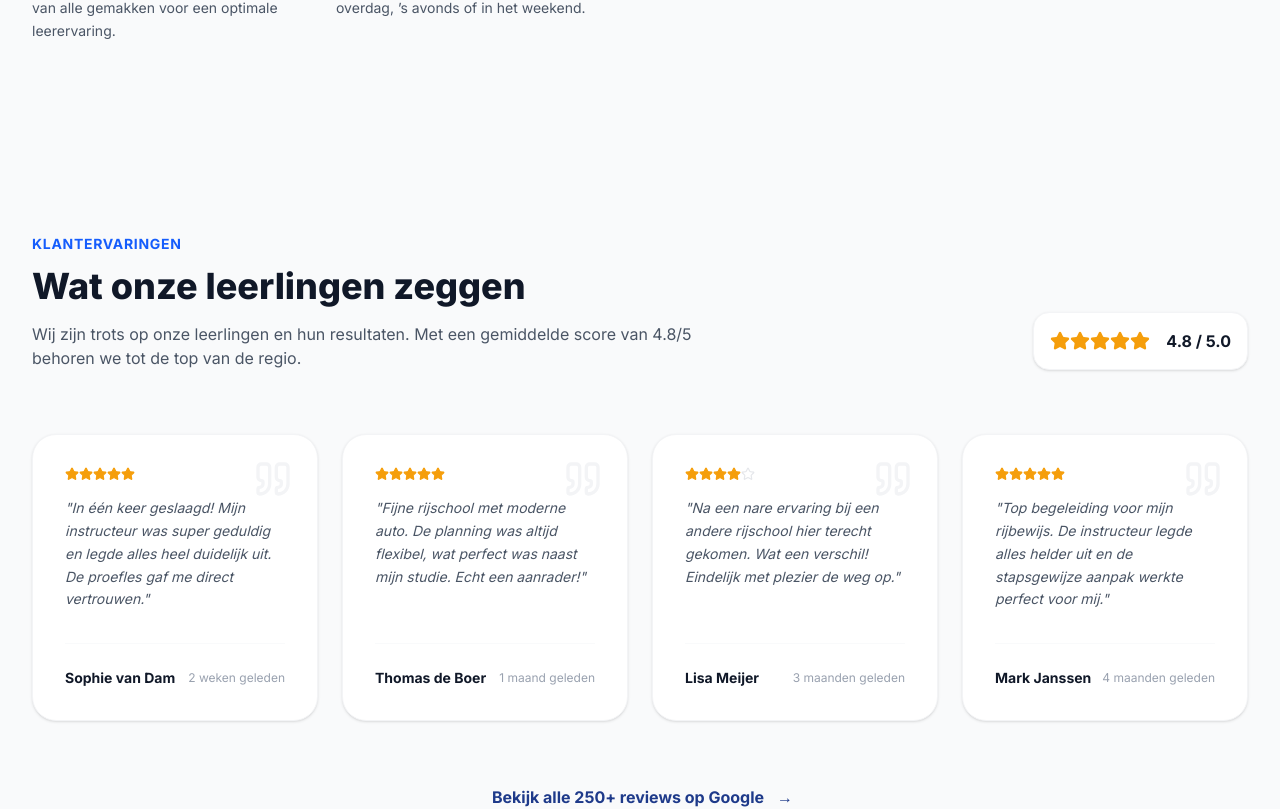
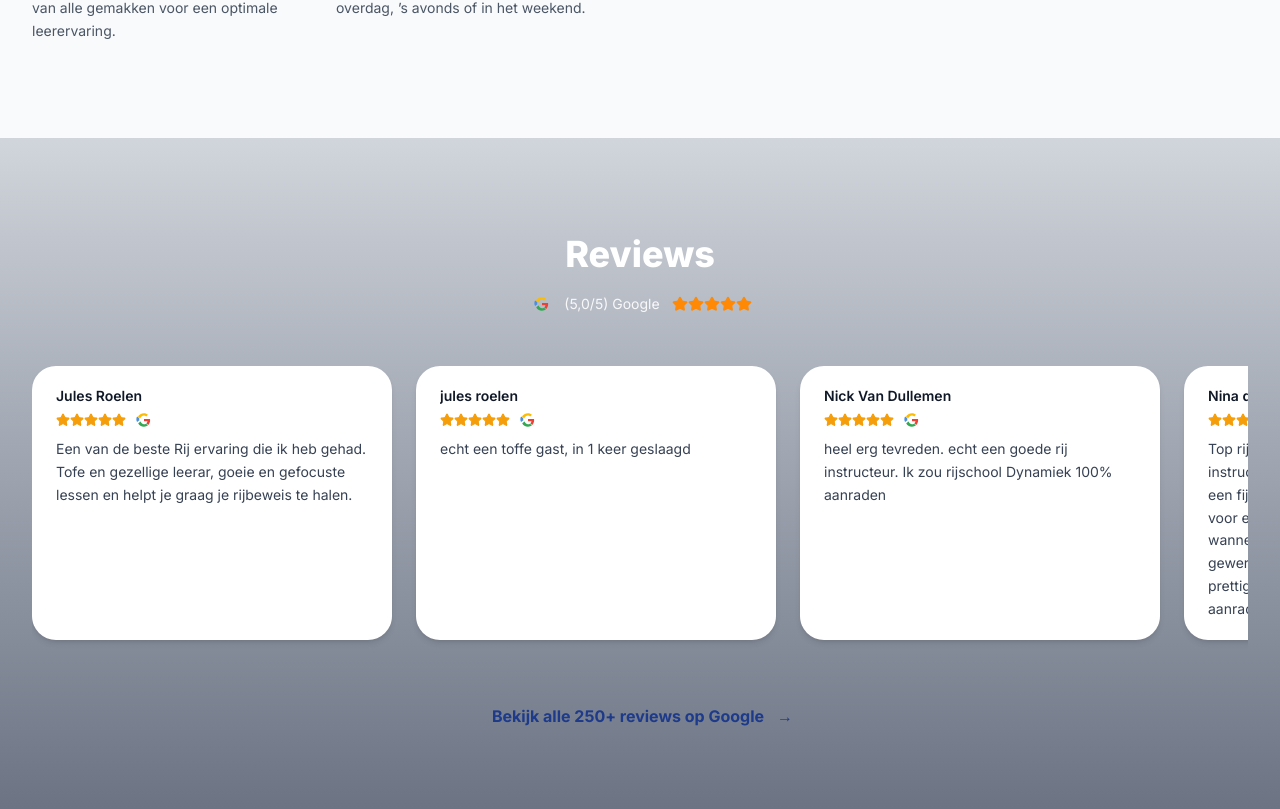
Before and after one commit to jules200769/dynamiek, a React (Vite) app: page / in a window 1280 px wide. Shown: the part 3335-4144 px from the top of the page. Built offline with nearby package versions, Linux system fonts and the light colour scheme.

Commit message:
Update reviews section to Google-style carousel
Made-with: Cursor

```diff
--- a/src/components/Reviews.tsx
+++ b/src/components/Reviews.tsx
@@ -1,101 +1,188 @@
+import { useRef } from 'react';
 import { motion } from 'motion/react';
-import { Star, Quote } from 'lucide-react';
+import { Star, ChevronLeft, ChevronRight } from 'lucide-react';
 
 const reviews = [
   {
-    name: 'Sophie van Dam',
-    text: 'In één keer geslaagd! Mijn instructeur was super geduldig en legde alles heel duidelijk uit. De proefles gaf me direct vertrouwen.',
+    name: 'Jules Roelen',
+    text: 'Een van de beste Rij ervaring die ik heb gehad. Tofe en gezellige leerar, goeie en gefocuste lessen en helpt je graag je rijbeweis te halen.',
+    rating: 5,
+    date: '23 uur geleden'
+  },
+  {
+    name: 'jules roelen',
+    text: 'echt een toffe gast, in 1 keer geslaagd',
+    rating: 5,
+    date: '48 minuten geleden'
+  },
+  {
+    name: 'Nick Van Dullemen',
+    text: 'heel erg tevreden. echt een goede rij instructeur. Ik zou rijschool Dynamiek 100% aanraden',
+    rating: 5,
+    date: '50 minuten geleden'
+  },
+  {
+    name: 'Nina de Koning',
+    text: 'Top rijschool! In één keer geslaagd. De instructeur legt alles duidelijk uit en zorgt voor een fijne sfeer tijdens de lessen. Er is ruimte voor een grapje en een goed gesprek, maar wanneer het nodig is wordt er ook serieus gewerkt aan het rijden. Daardoor leer je op een prettige en effectieve manier. Zeker een aanrader!',
+    rating: 5,
+    date: '3 dagen geleden'
+  },
+  {
+    name: 'Kylian',
+    text: 'Een van de beste Rij ervaring die ik heb gehad. Tofe en gezellige leerar, goeie en gefocuste lessen en helpt je graag je rijbeweis te halen.',
     rating: 5,
     date: '2 weken geleden'
   },
   {
-    name: 'Thomas de Boer',
-    text: 'Fijne rijschool met moderne auto. De planning was altijd flexibel, wat perfect was naast mijn studie. Echt een aanrader!',
+    name: 'Jinte Kipping',
+    text: 'Doordat ik snel mijn rijbewijs wilde halen ben ik bij Rijschool dynamiek te recht gekomen! Na de eerste les mijn praktijk in geplant en de lessen eromheen! Dankzij Erhan heb ik in een keer mijn rijbewijs gehaald en veel lol gehad in de auto! Ik wil hem 1000x bedanken!! Echt een aanrader!',
     rating: 5,
-    date: '1 maand geleden'
+    date: 'een maand geleden'
   },
   {
-    name: 'Lisa Meijer',
-    text: 'Na een nare ervaring bij een andere rijschool hier terecht gekomen. Wat een verschil! Eindelijk met plezier de weg op.',
-    rating: 4,
+    name: 'Elchapo_YT',
+    text: 'Vandaag in één keer geslaagd dankzij Dynamiek Rijschool! De rijlessen waren altijd duidelijk, rustig en prettig. Mijn instructeur had veel geduld en gaf fijne tips, waardoor ik met vertrouwen het examen in ging. Echt een aanrader!',
+    rating: 5,
+    date: '2 maanden geleden'
+  },
+  {
+    name: 'Amy Bouwmeester',
+    text: 'Ik heb altijd heel fijn gelest bij de rijschool, veel geleerd in een korte periode waardoor ik geslaagd ben! Hele fijne lessen en een duidelijke uitleg, helpt je met alles! Kreeg er altijd motivatie door! Super goede ervaring!!',
+    rating: 5,
+    date: '2 maanden geleden'
+  },
+  {
+    name: 'Omar Sosa',
+    text: 'Heel lieve instructuur van eerste keer geslaagd, Erhan houd je gerust en op je gemak en geeft duidelijke instructies. We hebben heel veel plezier gehad maar ben nu gelukkig geslaagd maar hoop hem nog wel in het verkeer te zien.',
+    rating: 5,
     date: '3 maanden geleden'
   },
   {
-    name: 'Mark Janssen',
-    text: 'Top begeleiding voor mijn rijbewijs. De instructeur legde alles helder uit en de stapsgewijze aanpak werkte perfect voor mij.',
+    name: 'Marciano Henraath',
+    text: 'k ben in één keer geslaagd dankzij rijschool dynamiek! Echt een top gozer super geduldig, duidelijk in zijn uitleg en altijd in voor een grapje waardoor de lessen relaxed maar toch leerzaam waren. Hij gaf me echt het vertrouwen achter het stuur. Zeker een aanrader voor iedereen die goed en met plezier wil leren rijden!',
     rating: 5,
     date: '4 maanden geleden'
   }
 ];
 
 export default function Reviews() {
+  const trackRef = useRef<HTMLDivElement | null>(null);
+
   return (
-    <section className="py-24 bg-gray-50 overflow-hidden">
+    <section className="py-24 bg-gradient-to-b from-gray-300 to-gray-500">
       <div className="container-custom">
+        {/* Header zoals in voorbeeld */}
         <motion.div
           initial={{ opacity: 0, y: 20 }}
           whileInView={{ opacity: 1, y: 0 }}
           viewport={{ once: true }}
           transition={{ duration: 0.6 }}
-          className="flex flex-col md:flex-row justify-between items-end mb-16 gap-8"
+          className="mb-12 text-center"
         >
-          <div className="max-w-2xl">
-            <h2 className="text-blue-600 font-bold tracking-wider uppercase text-sm mb-3">Klantervaringen</h2>
-            <h3 className="text-3xl md:text-4xl font-extrabold text-gray-900 mb-4">
-              Wat onze leerlingen zeggen
-            </h3>
-            <p className="text-gray-600">
-              Wij zijn trots op onze leerlingen en hun resultaten. Met een gemiddelde score van 4.8/5
-              behoren we tot de top van de regio.
-            </p>
-          </div>
-          <div className="flex items-center space-x-4 bg-white p-4 rounded-2xl shadow-sm border border-gray-100">
-            <div className="flex text-secondary">
+          <h2 className="text-3xl md:text-4xl font-extrabold text-white mb-4">
+            Reviews
+          </h2>
+          <div className="flex items-center justify-center gap-2 text-sm text-white/90">
+            <span className="inline-flex h-7 w-7 items-center justify-center">
+              <svg
+                viewBox="0 0 24 24"
+                aria-hidden="true"
+                className="w-4 h-4"
+              >
+                <path
+                  fill="#EA4335"
+                  d="M12 10.2v3.7h5.2c-.2 1.2-.9 2.3-1.9 3.1l3.1 2.4c1.8-1.7 2.8-4.1 2.8-6.9 0-.7-.1-1.3-.2-1.9H12z"
+                />
+                <path
+                  fill="#34A853"
+                  d="M6.6 14.3l-.8.6-2.5 1.9C4.6 19.9 8 22 12 22c2.4 0 4.5-.8 6-2.1l-3.1-2.4c-.8.5-1.8.8-2.9.8-2.2 0-4.1-1.5-4.8-3.6z"
+                />
+                <path
+                  fill="#4A90E2"
+                  d="M4.1 8.8 1.6 6.9C.9 8.1.5 9.5.5 11c0 1.5.4 2.9 1.1 4.1l3.5-2.7c-.2-.7-.3-1.3-.3-2 0-.6.1-1.2.3-1.6z"
+                />
+                <path
+                  fill="#FBBC05"
+                  d="M12 5.4c1.3 0 2.5.4 3.4 1.3l2.5-2.5C16.5 2.6 14.4 1.8 12 1.8 8 1.8 4.6 3.9 3 6.9l3.5 2.7C7.2 7.7 9.1 5.4 12 5.4z"
+                />
+              </svg>
+            </span>
+            <span>(5,0/5) Google</span>
+            <div className="flex text-orange-400 ml-1">
               {[...Array(5)].map((_, i) => (
-                <Star key={i} size={20} fill="currentColor" />
+                <Star key={i} size={16} fill="currentColor" />
               ))}
             </div>
-            <span className="font-bold text-gray-900">4.8 / 5.0</span>
           </div>
         </motion.div>
 
-        {/* Mobile Carousel / Desktop Grid */}
-        <div className="flex md:grid md:grid-cols-2 lg:grid-cols-4 gap-6 overflow-x-auto md:overflow-x-visible pb-8 md:pb-0 snap-x snap-mandatory scrollbar-hide -mx-4 px-4 md:mx-0 md:px-0">
+        {/* Horizontale rij kaarten */}
+        <div className="relative">
+          <div
+            ref={trackRef}
+            className="flex gap-6 overflow-x-auto pb-4 snap-x snap-mandatory scrollbar-hide -mx-4 px-4 md:mx-0 md:px-0"
+          >
             {reviews.map((review, index) => (
               <motion.div
-              key={review.name}
-              initial={{ opacity: 0, scale: 0.95 }}
-              whileInView={{ opacity: 1, scale: 1 }}
+                key={`${review.name}-${index}`}
+                data-review-card
+                initial={{ opacity: 0, y: 15 }}
+                whileInView={{ opacity: 1, y: 0 }}
                 viewport={{ once: true }}
-              transition={{ duration: 0.5, delay: index * 0.1 }}
-              className="min-w-[85vw] sm:min-w-[400px] md:min-w-0 bg-white p-8 rounded-3xl shadow-sm border border-gray-100 flex flex-col relative snap-center"
+                transition={{ duration: 0.4, delay: index * 0.05 }}
+                className="min-w-[260px] sm:min-w-[320px] md:min-w-[340px] lg:min-w-[360px] bg-white px-6 py-5 rounded-3xl shadow-md flex flex-col snap-center"
               >
-              <Quote className="absolute top-6 right-6 text-gray-100" size={40} />
-
-              <div className="flex text-secondary mb-4">
+                <div className="mb-2">
+                  <div className="font-semibold text-gray-900 text-sm mb-1 line-clamp-1">
+                    {review.name}
+                  </div>
+                  <div className="flex items-center gap-2">
+                    <div className="flex items-center text-secondary">
                       {[...Array(5)].map((_, i) => (
                         <Star
                           key={i}
                           size={14}
-                    fill={i < review.rating ? "currentColor" : "none"}
-                    className={i < review.rating ? "text-secondary" : "text-gray-200"}
+                          fill={i < review.rating ? 'currentColor' : 'none'}
+                          className={i < review.rating ? 'text-secondary' : 'text-gray-200'}
                         />
                       ))}
                     </div>
+                    <span className="inline-flex h-5 w-5 items-center justify-center">
+                      <svg
+                        viewBox="0 0 24 24"
+                        aria-hidden="true"
+                        className="w-4 h-4"
+                      >
+                        <path
+                          fill="#EA4335"
+                          d="M12 10.2v3.7h5.2c-.2 1.2-.9 2.3-1.9 3.1l3.1 2.4c1.8-1.7 2.8-4.1 2.8-6.9 0-.7-.1-1.3-.2-1.9H12z"
+                        />
+                        <path
+                          fill="#34A853"
+                          d="M6.6 14.3l-.8.6-2.5 1.9C4.6 19.9 8 22 12 22c2.4 0 4.5-.8 6-2.1l-3.1-2.4c-.8.5-1.8.8-2.9.8-2.2 0-4.1-1.5-4.8-3.6z"
+                        />
+                        <path
+                          fill="#4A90E2"
+                          d="M4.1 8.8 1.6 6.9C.9 8.1.5 9.5.5 11c0 1.5.4 2.9 1.1 4.1l3.5-2.7c-.2-.7-.3-1.3-.3-2 0-.6.1-1.2.3-1.6z"
+                        />
+                        <path
+                          fill="#FBBC05"
+                          d="M12 5.4c1.3 0 2.5.4 3.4 1.3l2.5-2.5C16.5 2.6 14.4 1.8 12 1.8 8 1.8 4.6 3.9 3 6.9l3.5 2.7C7.2 7.7 9.1 5.4 12 5.4z"
+                        />
+                      </svg>
+                    </span>
+                  </div>
+                </div>
 
-              <p className="text-gray-600 text-sm italic mb-8 leading-relaxed flex-grow">
-                "{review.text}"
+                <p className="text-gray-700 text-sm leading-relaxed">
+                  {review.text}
                 </p>
-
-              <div className="flex items-center justify-between mt-auto pt-6 border-t border-gray-50">
-                <span className="font-bold text-gray-900 text-sm">{review.name}</span>
-                <span className="text-gray-400 text-xs">{review.date}</span>
-              </div>
               </motion.div>
             ))}
           </div>
+        </div>
 
-        <div className="mt-16 text-center">
+        <div className="mt-12 text-center">
           <a
             href="https://www.google.com/search?q=rijschool+dynamiek"
             target="_blank"
```
Lines whose indentation alone changed are shown as unchanged.
